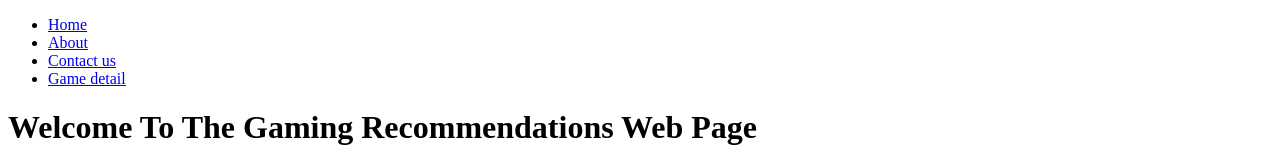
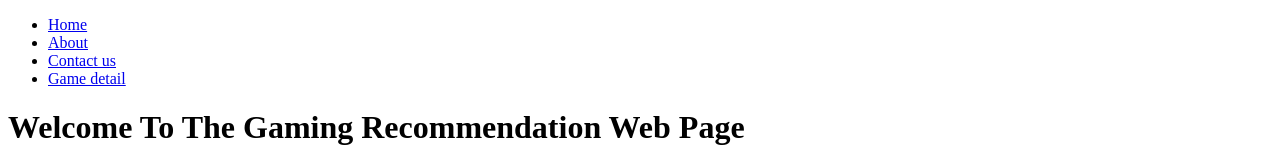
Before and after one commit to HisenAnup/project, a plain HTML site: page Game-Recommend/index.html in a window 1280 px wide. Shown: the top 165 px of the page. Drawn offline with Linux system fonts and the light colour scheme.

Commit message:
Fix typo in main heading of index.html

```diff
--- a/Game-Recommend/index.html
+++ b/Game-Recommend/index.html
@@ -18,7 +18,7 @@
     </header>
 
     <main>
-        <h1>Welcome To The Gaming Recommendations Web Page</h1>
+        <h1>Welcome To The Gaming Recommendation Web Page</h1>
 
                 <div>
                     <p>Find your next favorite game with our easy-to-use recommendation page.
```
